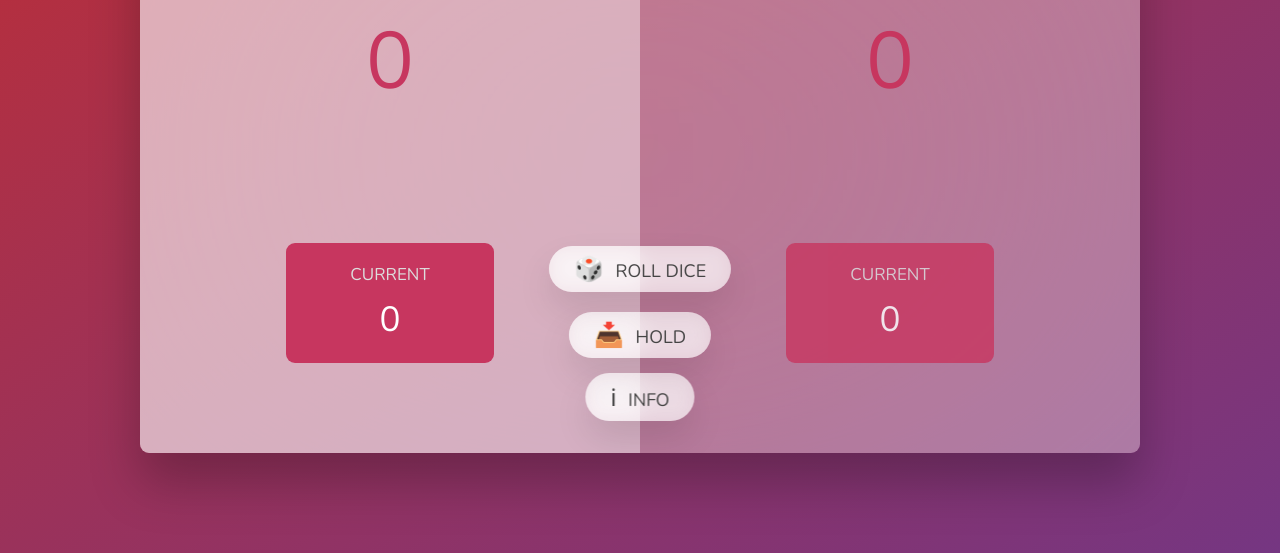
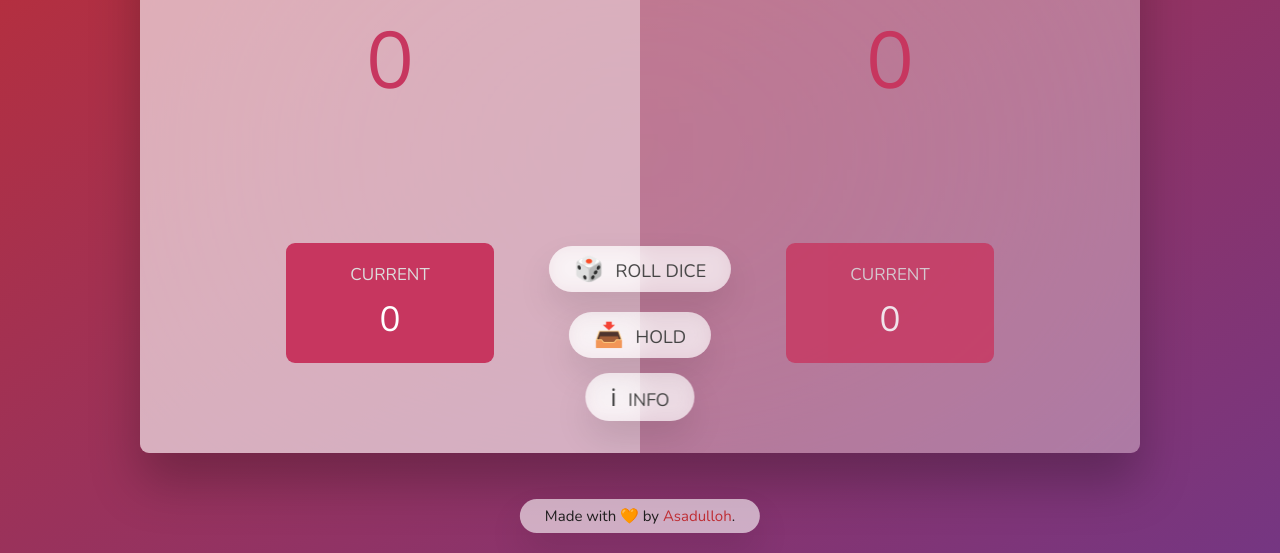
Before and after one commit to AsadullohR/Pig-Game, a plain HTML site: page index.html in a window 1280 px wide. Shown: the part 247-800 px from the top of the page. Drawn offline with nearby package versions, Linux system fonts and the light colour scheme.

Commit message:
add footer"

```diff
--- a/index.html
+++ b/index.html
@@ -68,4 +68,8 @@
   <script src="modal.js"></script>
 </body>
 
+<footer>
+  Made with 🧡 by <a href="www.asadulloh.com">Asadulloh</a>.
+</footer>
+
 </html>
--- a/style.css
+++ b/style.css
@@ -22,6 +22,11 @@ body {
   justify-content: center;
 }
 
+a {
+  text-decoration: none;
+  color: #bf2e34;
+}
+
 /* LAYOUT */
 main {
   position: relative;
@@ -34,6 +39,25 @@ main {
   border-radius: 9px;
   overflow: hidden;
   display: flex;
+}
+
+footer {
+  bottom: 2rem;
+  position: absolute;
+  left: 50%;
+  transform: translateX(-50%);
+  color: rgb(31, 30, 30);
+  background: none;
+  border: none;
+  font-family: inherit;
+  font-size: 1.5rem;
+  font-weight: 550;
+
+  background-color: rgba(255, 255, 255, 0.6);
+
+  padding: 0.7rem 2.5rem;
+  border-radius: 50rem;
+  box-shadow: 0 1.75rem 3.5rem rgba(0, 0, 0, 0.1);
 }
 
 .player {
```
